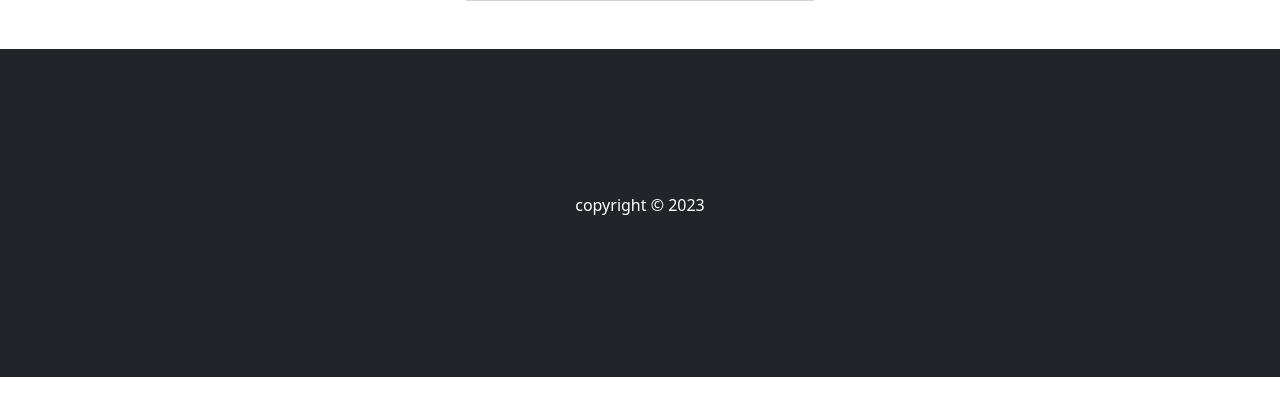
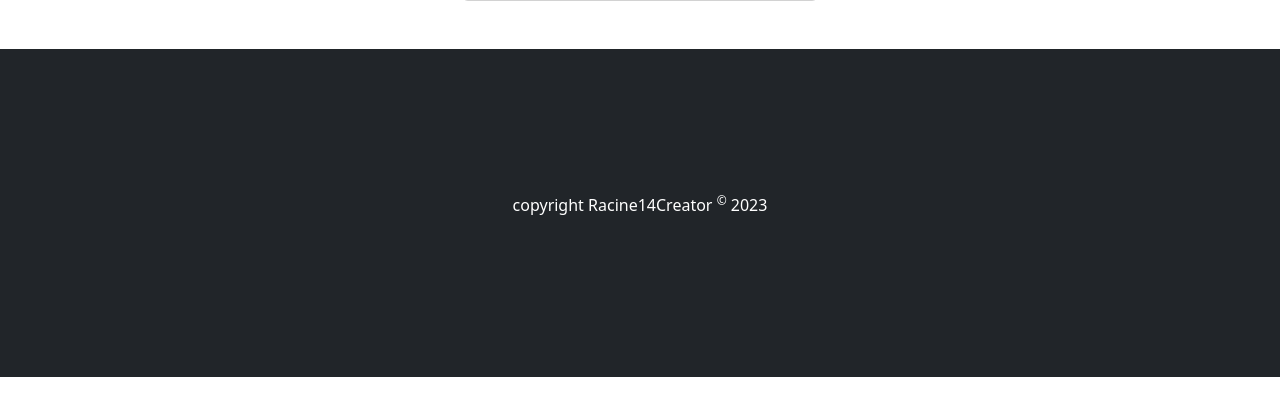
Before and after one commit to Jean-pierre14/user-level, a PHP site: page /login.php in a window 1280 px wide. Shown: the part 373-787 px from the top of the page. Run offline with PHP 8.4, Linux system fonts and the light colour scheme; some libraries are stand-ins or nearby versions.

Commit message:
add: footer

```diff
--- a/includes/footer.php
+++ b/includes/footer.php
@@ -3,7 +3,7 @@
         <div class="row justify-content-center py-5">
             <div class="col-md-4">
                 <p class="text-center">
-                    copyright &copy; <?= Date('Y');?>
+                    copyright Racine14Creator <sup>&copy;</sup> <?= Date('Y');?>
                 </p>
             </div>
         </div>
```
